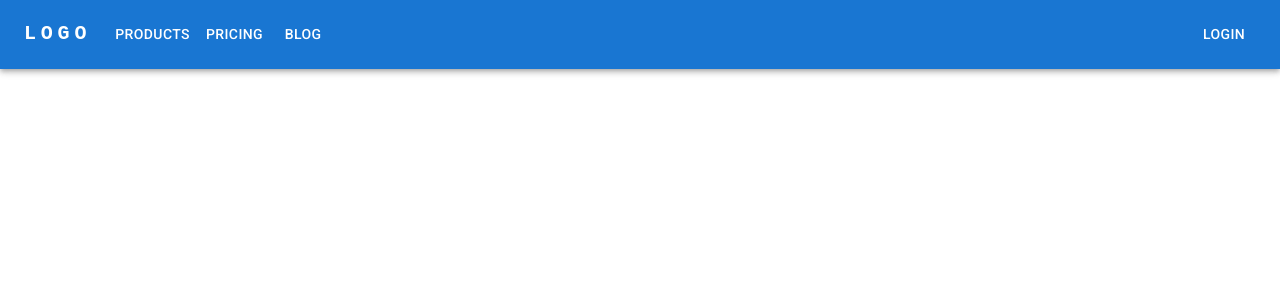
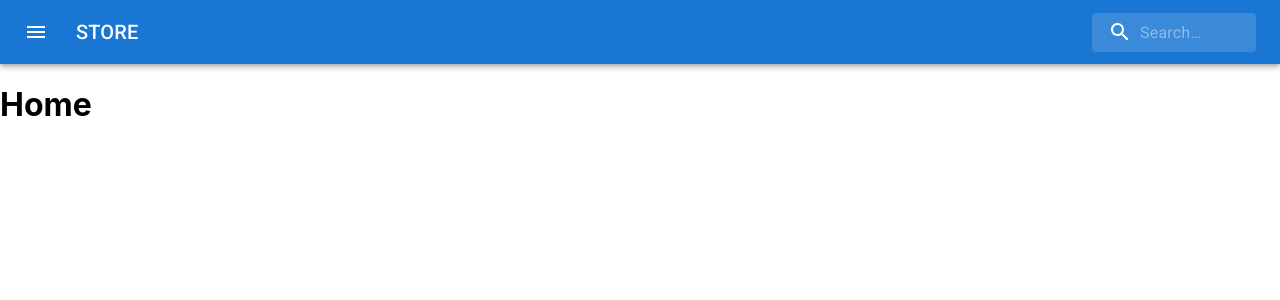
Before and after one commit to AmiraMahana1996/peep-frontend, a React (Create React App) app: page / in a window 1280 px wide. Shown: the top 300 px of the page. Built offline with nearby package versions, Linux system fonts and the light colour scheme; a web font is replaced by a local one.

Commit message:
add routing and axios

```diff
--- a/package.json
+++ b/package.json
@@ -7,9 +7,11 @@
     "@emotion/styled": "^11.10.5",
     "@mui/icons-material": "^5.11.0",
     "@mui/material": "^5.11.6",
+    "axios": "^1.2.5",
     "cra-template-typescript": "1.2.0",
     "react": "^18.2.0",
     "react-dom": "^18.2.0",
+    "react-router-dom": "^6.8.0",
     "react-scripts": "5.0.1"
   },
   "scripts": {
--- a/src/App.tsx
+++ b/src/App.tsx
@@ -1,12 +1,30 @@
 import React from "react";
 import "./App.css";
-import Home from "./pages/home/Home";
 
+import { BrowserRouter as Router } from "react-router-dom";
+import AppRoutes from "./routes/routes";
+import { Box, Grid } from "@mui/material";
+import SearchAppBar from "./components/navbar/Navbar";
 function App() {
   return (
-    <>
-      <Home />
-    </>
+    <Router>
+      <Box sx={{ flexGrow: 1 }}>
+        <Grid
+          container
+          spacing={3}
+        >
+          <Grid
+            item
+            xs={12}
+          >
+            <SearchAppBar />
+          </Grid>
+        </Grid>
+        <Grid container>
+          <AppRoutes />
+        </Grid>
+      </Box>
+    </Router>
   );
 }
 
--- a/src/components/navbar/Navbar.tsx
+++ b/src/components/navbar/Navbar.tsx
@@ -1,129 +1,89 @@
 import * as React from "react";
+import { styled, alpha } from "@mui/material/styles";
 import AppBar from "@mui/material/AppBar";
 import Box from "@mui/material/Box";
 import Toolbar from "@mui/material/Toolbar";
 import IconButton from "@mui/material/IconButton";
 import Typography from "@mui/material/Typography";
-import Menu from "@mui/material/Menu";
+import InputBase from "@mui/material/InputBase";
 import MenuIcon from "@mui/icons-material/Menu";
-import Container from "@mui/material/Container";
-import Button from "@mui/material/Button";
-import MenuItem from "@mui/material/MenuItem";
-import AdbIcon from "@mui/icons-material/Adb";
+import SearchIcon from "@mui/icons-material/Search";
 
-const pages = ["Products", "Pricing", "Blog"];
+const Search = styled("div")(({ theme }) => ({
+  position: "relative",
+  borderRadius: theme.shape.borderRadius,
+  backgroundColor: alpha(theme.palette.common.white, 0.15),
+  "&:hover": {
+    backgroundColor: alpha(theme.palette.common.white, 0.25),
+  },
+  marginLeft: 0,
+  width: "100%",
+  [theme.breakpoints.up("sm")]: {
+    marginLeft: theme.spacing(1),
+    width: "auto",
+  },
+}));
 
-function ResponsiveAppBar() {
-  const [anchorElNav, setAnchorElNav] = React.useState<null | HTMLElement>(
-    null
-  );
+const SearchIconWrapper = styled("div")(({ theme }) => ({
+  padding: theme.spacing(0, 2),
+  height: "100%",
+  position: "absolute",
+  pointerEvents: "none",
+  display: "flex",
+  alignItems: "center",
+  justifyContent: "center",
+}));
 
-  const handleOpenNavMenu = (event: React.MouseEvent<HTMLElement>) => {
-    setAnchorElNav(event.currentTarget);
-  };
+const StyledInputBase = styled(InputBase)(({ theme }) => ({
+  color: "inherit",
+  "& .MuiInputBase-input": {
+    padding: theme.spacing(1, 1, 1, 0),
+    // vertical padding + font size from searchIcon
+    paddingLeft: `calc(1em + ${theme.spacing(4)})`,
+    transition: theme.transitions.create("width"),
+    width: "100%",
+    [theme.breakpoints.up("sm")]: {
+      width: "12ch",
+      "&:focus": {
+        width: "20ch",
+      },
+    },
+  },
+}));
 
-  const handleCloseNavMenu = () => {
-    setAnchorElNav(null);
-  };
-
+export default function SearchAppBar() {
   return (
-    <AppBar position="static">
-      <Container maxWidth="xl">
-        <Toolbar disableGutters>
+    <Box sx={{ flexGrow: 1 }}>
+      <AppBar position="static">
+        <Toolbar>
+          <IconButton
+            size="large"
+            edge="start"
+            color="inherit"
+            aria-label="open drawer"
+            sx={{ mr: 2 }}
+          >
+            <MenuIcon />
+          </IconButton>
           <Typography
             variant="h6"
             noWrap
-            component="a"
-            href="/"
-            sx={{
-              mr: 2,
-              display: { xs: "none", md: "flex" },
-              fontFamily: "monospace",
-              fontWeight: 700,
-              letterSpacing: ".3rem",
-              color: "inherit",
-              textDecoration: "none",
-            }}
+            component="div"
+            sx={{ flexGrow: 1, display: { xs: "none", sm: "block" } }}
           >
-            LOGO
+            STORE
           </Typography>
-
-          <Box sx={{ flexGrow: 1, display: { xs: "flex", md: "none" } }}>
-            <IconButton
-              size="large"
-              aria-label="account of current user"
-              aria-controls="menu-appbar"
-              aria-haspopup="true"
-              onClick={handleOpenNavMenu}
-              color="inherit"
-            >
-              <MenuIcon />
-            </IconButton>
-            <Menu
-              id="menu-appbar"
-              anchorEl={anchorElNav}
-              anchorOrigin={{
-                vertical: "bottom",
-                horizontal: "left",
-              }}
-              keepMounted
-              transformOrigin={{
-                vertical: "top",
-                horizontal: "left",
-              }}
-              open={Boolean(anchorElNav)}
-              onClose={handleCloseNavMenu}
-              sx={{
-                display: { xs: "block", md: "none" },
-              }}
-            >
-              {pages.map((page) => (
-                <MenuItem
-                  key={page}
-                  onClick={handleCloseNavMenu}
-                >
-                  <Typography textAlign="center">{page}</Typography>
-                </MenuItem>
-              ))}
-            </Menu>
-          </Box>
-          <AdbIcon sx={{ display: { xs: "flex", md: "none" }, mr: 1 }} />
-          <Typography
-            variant="h5"
-            noWrap
-            component="a"
-            href=""
-            sx={{
-              mr: 2,
-              display: { xs: "flex", md: "none" },
-              flexGrow: 1,
-              fontFamily: "monospace",
-              fontWeight: 700,
-              letterSpacing: ".3rem",
-              color: "inherit",
-              textDecoration: "none",
-            }}
-          >
-            LOGO
-          </Typography>
-          <Box sx={{ flexGrow: 1, display: { xs: "none", md: "flex" } }}>
-            {pages.map((page) => (
-              <Button
-                key={page}
-                onClick={handleCloseNavMenu}
-                sx={{ my: 2, color: "white", display: "block" }}
-              >
-                {page}
-              </Button>
-            ))}
-          </Box>
-
-          <Box sx={{ flexGrow: 0 }}>
-            <Button color="inherit">Login</Button>
-          </Box>
+          <Search>
+            <SearchIconWrapper>
+              <SearchIcon />
+            </SearchIconWrapper>
+            <StyledInputBase
+              placeholder="Search…"
+              inputProps={{ "aria-label": "search" }}
+            />
+          </Search>
         </Toolbar>
-      </Container>
-    </AppBar>
+      </AppBar>
+    </Box>
   );
 }
-export default ResponsiveAppBar;
--- /dev/null
+++ b/src/interfaces/Product.ts
@@ -0,0 +1,6 @@
+export interface Product {
+  id?: string;
+  name: string;
+  sku: string;
+  price: number;
+}
--- a/src/pages/home/Home.tsx
+++ b/src/pages/home/Home.tsx
@@ -1,22 +1,14 @@
 import * as React from "react";
 import Box from "@mui/material/Box";
 import Grid from "@mui/material/Grid";
-import ResponsiveAppBar from "../../components/navbar/Navbar";
+import SearchAppBar from "../../components/navbar/Navbar";
+
+import AppRoutes from "../../routes/routes";
 
 export default function VariableWidthGrid() {
   return (
-    <Box sx={{ flexGrow: 1 }}>
-      <Grid
-        container
-        spacing={3}
-      >
-        <Grid
-          item
-          xs={12}
-        >
-          <ResponsiveAppBar />
-        </Grid>
-      </Grid>
-    </Box>
+    <>
+      <h1>Home</h1>
+    </>
   );
 }
--- /dev/null
+++ b/src/routes/routes.tsx
@@ -0,0 +1,26 @@
+import React from "react";
+import { Routes, Route } from "react-router-dom";
+
+// import PrivateRoute from './PrivateRoute';
+import Home from "../pages/home/Home";
+export default function AppRoutes() {
+  return (
+    <Routes>
+      <Route
+        path="/"
+        element={<Home />}
+      />
+      {/* <Route
+        path="/contactUs"
+        exact
+        component={ContactUs}
+      />
+      <Route
+        path="/articles"
+        exact
+        component={Articles}
+      /> */}
+      {/* <PrivateRoute path="/counter" exact component={Counter} /> */}
+    </Routes>
+  );
+}
```
Also changed, not shown: src/axios/config.tsx (added, +40 -0 lines), src/axios/productAPIs.tsx (added, +10 -0 lines), src/components/product/Product.tsx (added, +40 -0 lines), 1 other file (tests, documents, lock files or other folders).
